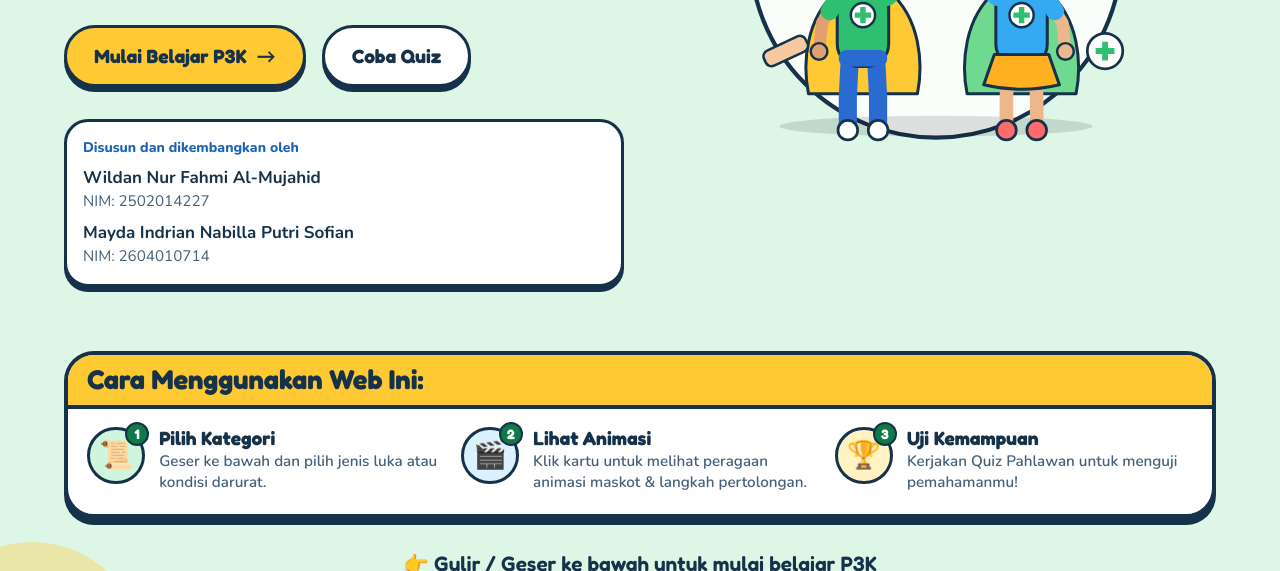
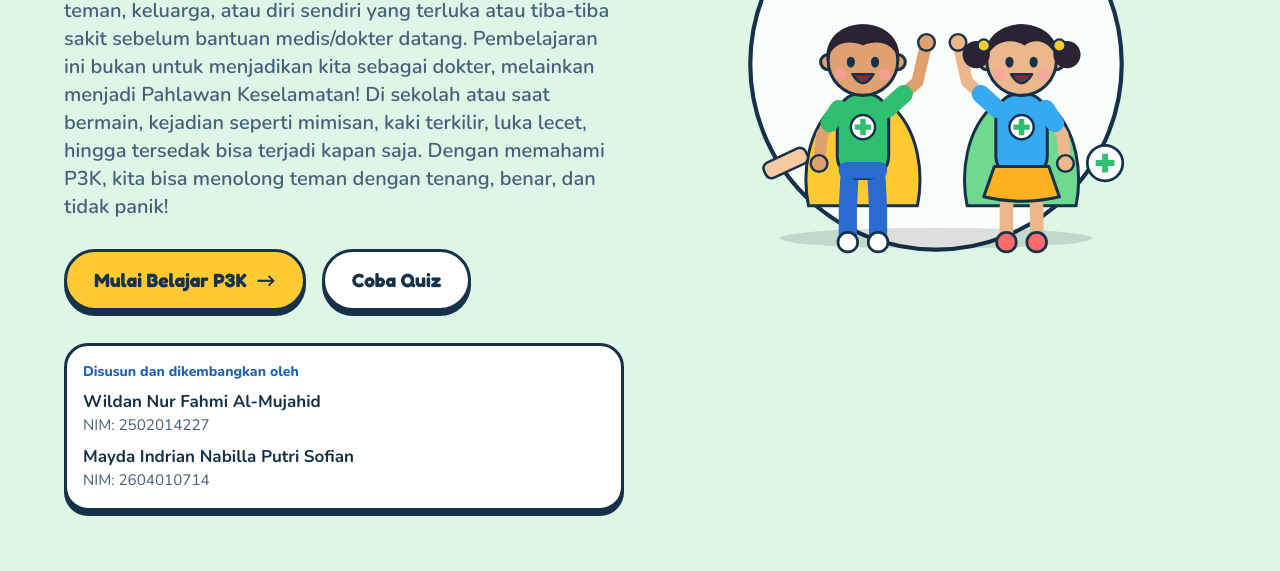
Before and after one commit to wildan-art/Nasional-heroes, a plain HTML site: page Nusantara Kids Health Heroes/index.html in a window 1280 px wide. Shown: the part 529-1100 px from the top of the page. Drawn offline with nearby package versions, Linux system fonts and the light colour scheme.

Commit message:
Update index.html

```diff
--- a/Nusantara Kids Health Heroes/index.html
+++ b/Nusantara Kids Health Heroes/index.html
@@ -63,7 +63,7 @@ if (window.tailwind) tailwind.config = { theme: { extend: {
         <span class="pill"><span aria-hidden="true" style="color:var(--leaf-deep)">✚</span> Media belajar P3K untuk anak SD</span>
         <p class="mt-3"><span class="pill" style="background:var(--sun)">Universitas Muhammadiyah Lamongan</span></p>
         <h1 class="mt-4 font-bold" style="font-size:clamp(2.3rem,6.4vw,4.1rem)">Menjadi Pahlawan Kesehatan Sekolah!</h1>
-        <p class="mt-4 text-lg md:text-xl text-inks max-w-xl font-semibold">Belajar Pertolongan Pertama (P3K) bersama Maskot Hero Nusantara!</p>
+        <p class="mt-4 text-lg md:text-xl text-inks max-w-xl font-semibold">Pertolongan Pertama Pada Kecelakaan (P3K) adalah tindakan cepat dan tepat yang bisa kita lakukan saat ada teman, keluarga, atau diri sendiri yang terluka atau tiba-tiba sakit sebelum bantuan medis/dokter datang. Pembelajaran ini bukan untuk menjadikan kita sebagai dokter, melainkan menjadi Pahlawan Keselamatan! Di sekolah atau saat bermain, kejadian seperti mimisan, kaki terkilir, luka lecet, hingga tersedak bisa terjadi kapan saja. Dengan memahami P3K, kita bisa menolong teman dengan tenang, benar, dan tidak panik!</p>
         <div class="mt-7 flex flex-wrap gap-4">
           <a href="#kategori" class="btn btn-sun">Mulai Belajar P3K <span aria-hidden="true">→</span></a>
           <a href="#quiz" class="btn btn-ghost">Coba Quiz</a>
```
